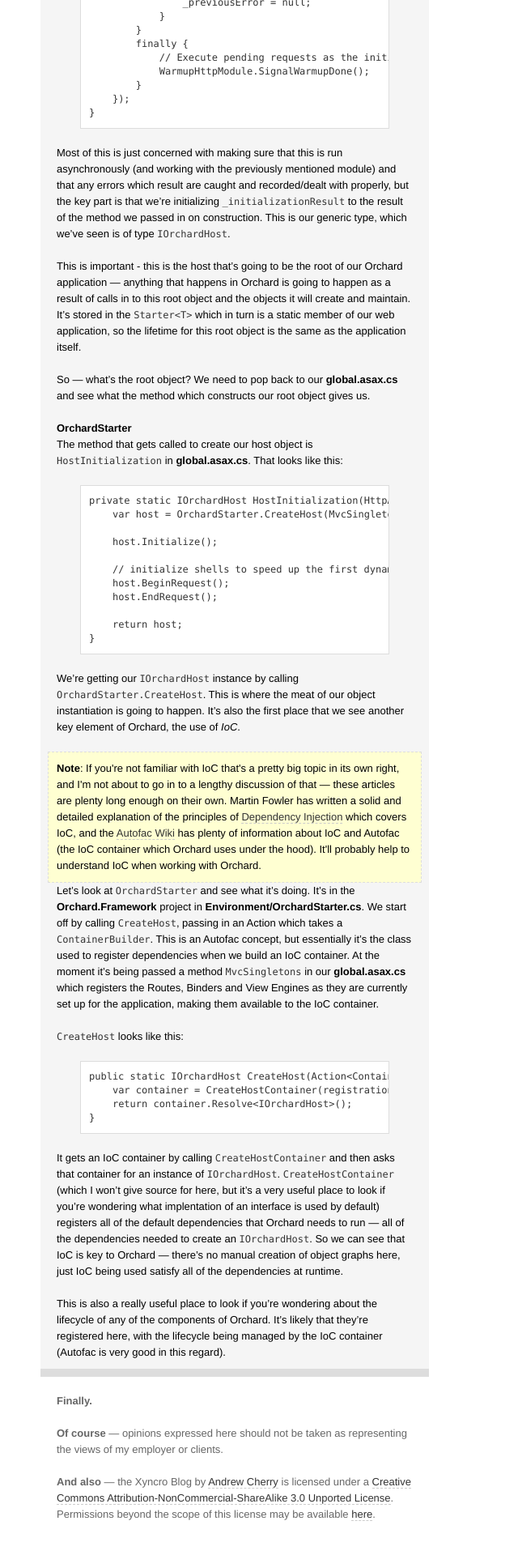
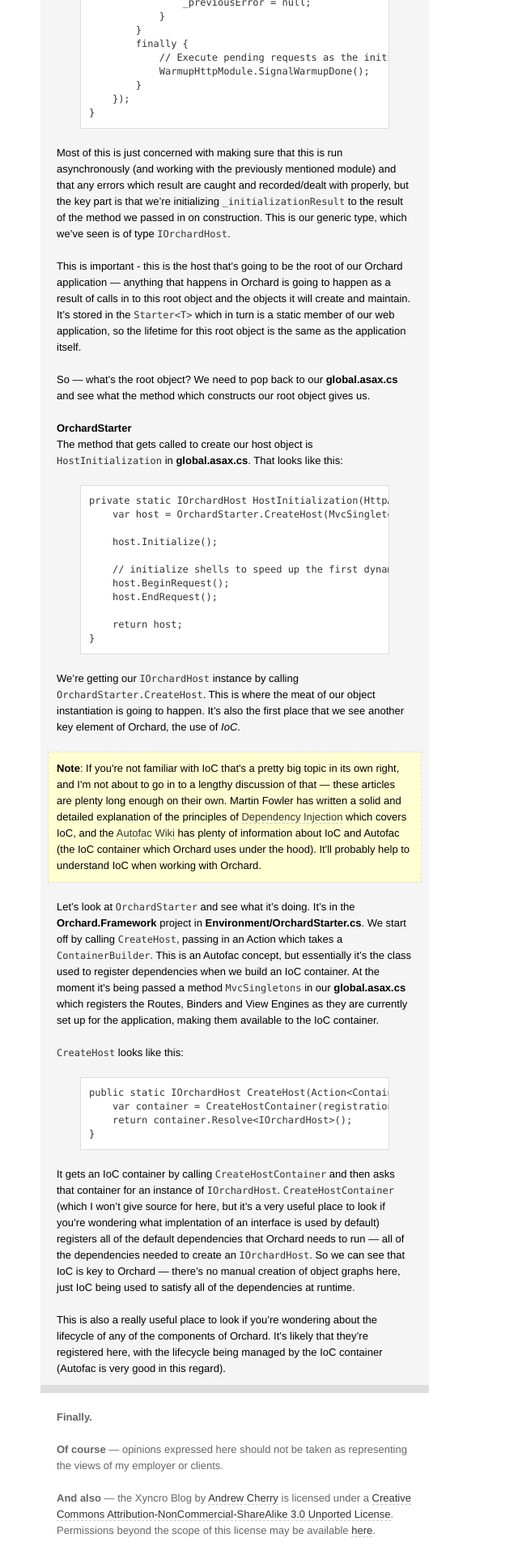
Before and after one commit to kolektiv/kolektiv.github.io, a Jekyll site: the page built from _posts/2011-08-30-orchard-startup-process.md, in a window 1280 px wide. Shown: the part 1574-3494 px from the top of the page at 81% size, without its empty margins (0-640 px from the left). Built offline with Jekyll 4.4.1, drawn with Linux system fonts in a browser that asks for light colours.

```diff
--- a/_posts/2011-08-30-orchard-startup-process.md
+++ b/_posts/2011-08-30-orchard-startup-process.md
@@ -111,7 +111,7 @@ public static IOrchardHost CreateHost(Action<ContainerBuilder> registrations) {
 
 {% endhighlight %}
 
-It gets an IoC container by calling `CreateHostContainer` and then asks that container for an instance of `IOrchardHost`. `CreateHostContainer` (which I won't give source for here, but it's a very useful place to look if you're wondering what implentation of an interface is used by default) registers all of the default dependencies that Orchard needs to run &mdash; all of the dependencies needed to create an `IOrchardHost`. So we can see that IoC is key to Orchard &mdash; there's no manual creation of object graphs here, just IoC being used satisfy all of the dependencies at runtime.
+It gets an IoC container by calling `CreateHostContainer` and then asks that container for an instance of `IOrchardHost`. `CreateHostContainer` (which I won't give source for here, but it's a very useful place to look if you're wondering what implentation of an interface is used by default) registers all of the default dependencies that Orchard needs to run &mdash; all of the dependencies needed to create an `IOrchardHost`. So we can see that IoC is key to Orchard &mdash; there's no manual creation of object graphs here, just IoC being used to satisfy all of the dependencies at runtime.
 
 This is also a really useful place to look if you're wondering about the lifecycle of any of the components of Orchard. It's likely that they're registered here, with the lifecycle being managed by the IoC container (Autofac is very good in this regard).
 
--- a/css/main.css
+++ b/css/main.css
@@ -127,7 +127,7 @@ article p {
 
 article aside {
     background-color: rgb(255, 255, 210);
-    margin: 0 -11px;
+    margin: 0 -11px 20px -11px;
     padding: 10px;
     border: 1px dashed #ddd;
 }
```
